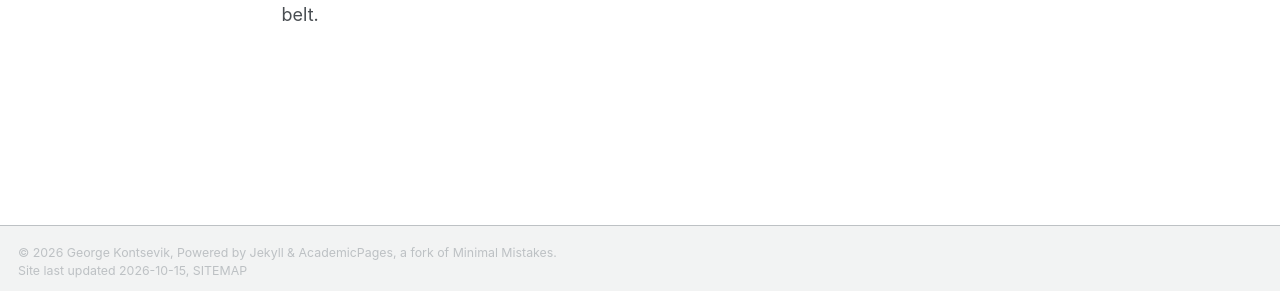
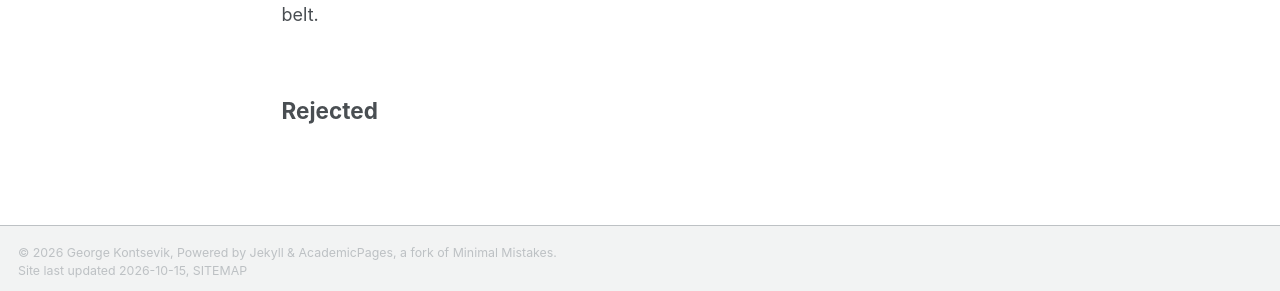
Before and after one commit to GeorgeKontsevik/GeorgeKontsevik.github.io, a Jekyll site: the page built from _pages/publications.md, in a window 1280 px wide and 900 px high, scrolled down 3627 px. Shown: the part 601-892 px from the top of the window. Built offline with Jekyll 4.4.1, drawn with Linux system fonts in a browser that asks for light colours; a style sheet for code colours, icons or effects is not loaded.

Commit message:
Add Rejected publication category

```diff
--- a/_config.yml
+++ b/_config.yml
@@ -42,6 +42,8 @@ publication_category:
     title: 'Preprints'
   unfinished:
     title: 'Work in Progress'
+  rejected:
+    title: 'Rejected'
 
 # Site Settings
 teaser                   :  # filename of teaser fallback teaser image placed in /images/ for social media previews
```
